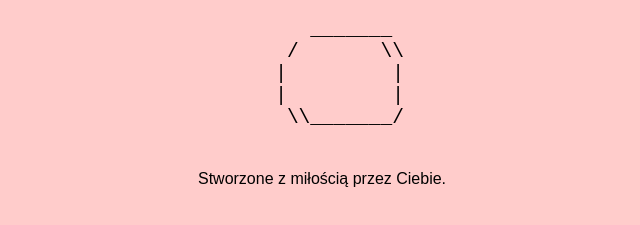
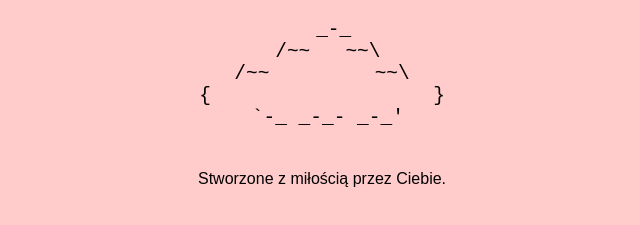
Before and after one commit to lolpi406/walentynki, a plain HTML site: page index.html in a window 1280 px wide. Shown: the part 89-314 px from the top of the page, without its empty margins (318-958 px from the left). Drawn offline with Linux system fonts and the light colour scheme.

Commit message:
Update index.html

```diff
--- a/index.html
+++ b/index.html
@@ -27,11 +27,11 @@
 <body>
     <h1>Szczęśliwych Walentynek, Mamo!</h1>
     <pre>
-     _______
-    /       \\
-   |         |
-   |         |
-    \\_______/
+  _-_
+ /~~   ~~\
+/~~         ~~\
+{                   }
+ `-_ _-_- _-_'
     </pre>
     <p>Stworzone z miłością przez Ciebie.</p>
 </body>
```
